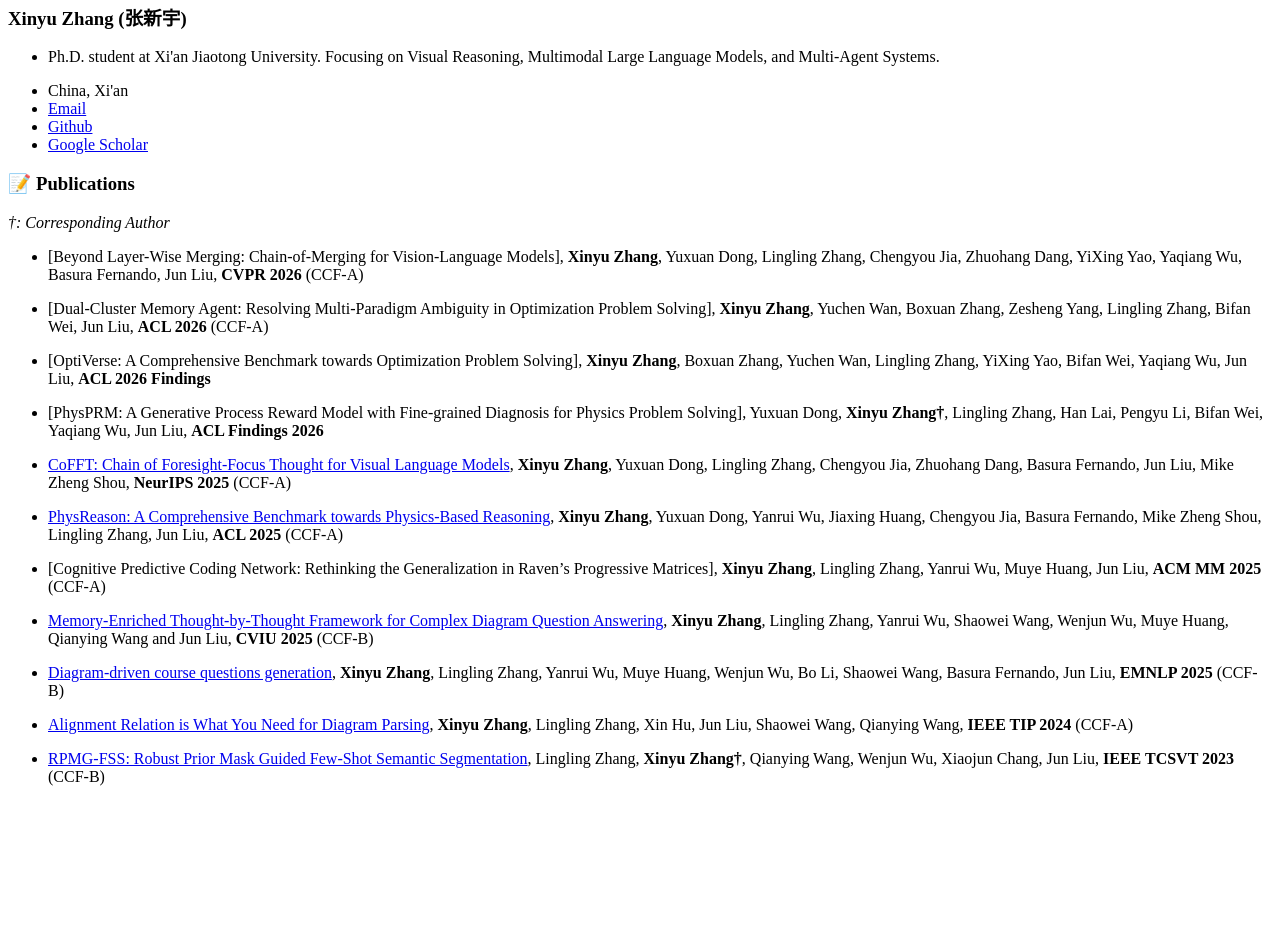
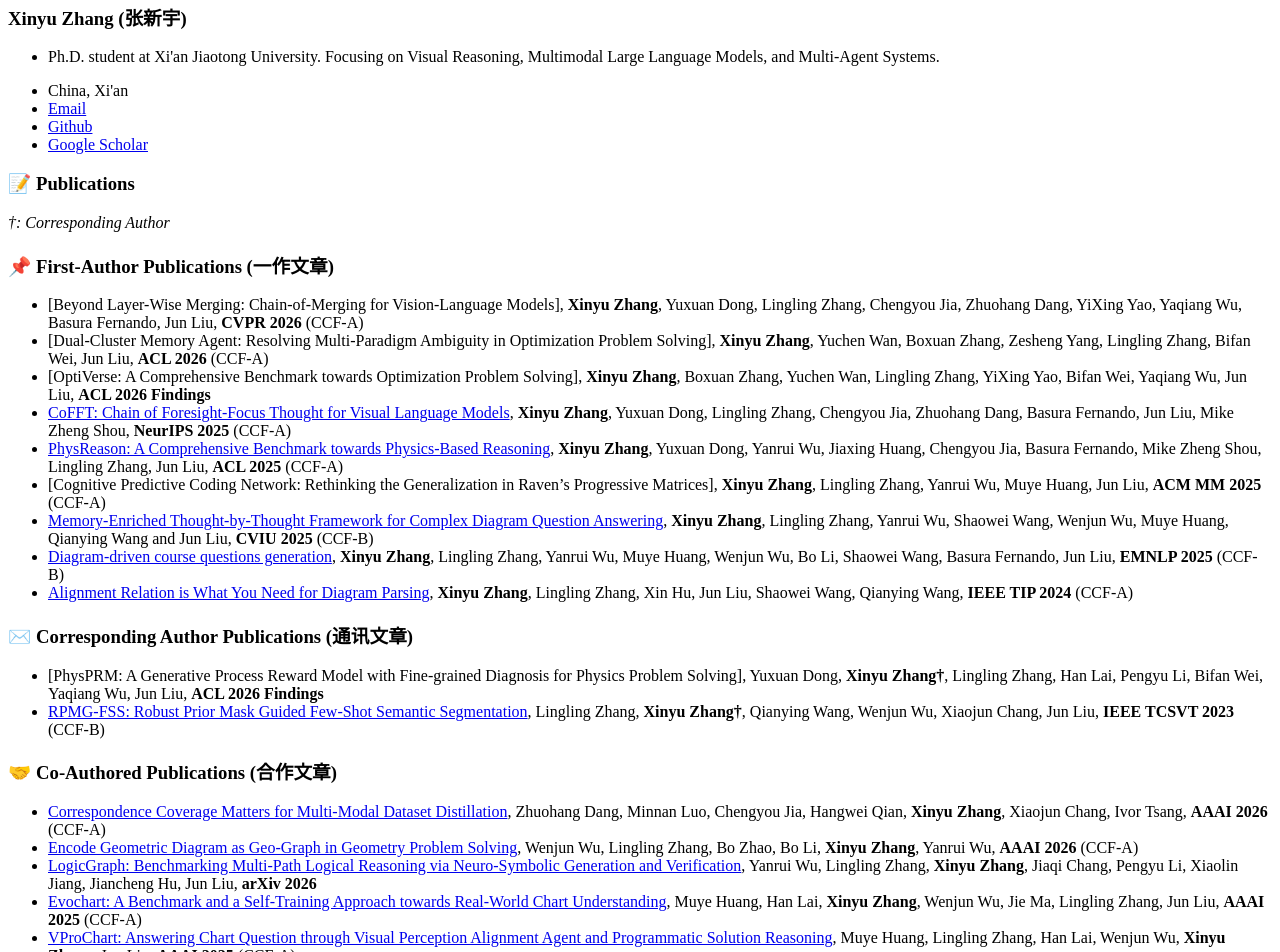
Before and after one commit to dxzxy12138/dxzxy12138.github.io, a Jekyll site: the page built from _pages/includes/pub.md, in a window 1280 px wide and 1400 px high, scrolled down 175 px. Shown: the part 347-1299 px from the top of the window. Built offline with Jekyll 4.4.1, drawn with Linux system fonts in a browser that asks for light colours; our own code applies the rules of GitHub Pages for plain Markdown files; before the commit the page ends 1324 px from its top, so only the background shows below that; some of the changed text lies outside the part shown; grey boxes are pictures that could not be loaded.

Commit message:
更新了内容

```diff
--- a/_pages/includes/pub.md
+++ b/_pages/includes/pub.md
@@ -2,24 +2,30 @@
 
 *†: Corresponding Author*
 
+### 📌 First-Author Publications (一作文章)
+
   - [Beyond Layer-Wise Merging: Chain-of-Merging for Vision-Language Models], **Xinyu Zhang**, Yuxuan Dong, Lingling Zhang, Chengyou Jia, Zhuohang Dang, YiXing Yao, Yaqiang Wu, Basura Fernando, Jun Liu, **CVPR 2026** (CCF-A)
-
   - [Dual-Cluster Memory Agent: Resolving Multi-Paradigm Ambiguity in Optimization Problem Solving], **Xinyu Zhang**, Yuchen Wan, Boxuan Zhang, Zesheng Yang, Lingling Zhang, Bifan Wei, Jun Liu, **ACL 2026** (CCF-A)
-
   - [OptiVerse: A Comprehensive Benchmark towards Optimization Problem Solving], **Xinyu Zhang**, Boxuan Zhang, Yuchen Wan, Lingling Zhang, YiXing Yao, Bifan Wei, Yaqiang Wu, Jun Liu, **ACL 2026 Findings**
-
-  - [PhysPRM: A Generative Process Reward Model with Fine-grained Diagnosis for Physics Problem Solving], Yuxuan Dong, **Xinyu Zhang†**, Lingling Zhang, Han Lai, Pengyu Li, Bifan Wei, Yaqiang Wu, Jun Liu, **ACL Findings 2026**
-
   - [CoFFT: Chain of Foresight-Focus Thought for Visual Language Models](https://arxiv.org/abs/2509.22010), **Xinyu Zhang**, Yuxuan Dong, Lingling Zhang, Chengyou Jia, Zhuohang Dang, Basura Fernando, Jun Liu, Mike Zheng Shou, **NeurIPS 2025** (CCF-A)
-
   - [PhysReason: A Comprehensive Benchmark towards Physics-Based Reasoning](https://arxiv.org/abs/2502.12054), **Xinyu Zhang**, Yuxuan Dong, Yanrui Wu, Jiaxing Huang, Chengyou Jia, Basura Fernando, Mike Zheng Shou, Lingling Zhang, Jun Liu, **ACL 2025** (CCF-A)
-
   - [Cognitive Predictive Coding Network: Rethinking the Generalization in Raven's Progressive Matrices], **Xinyu Zhang**, Lingling Zhang, Yanrui Wu, Muye Huang, Jun Liu, **ACM MM 2025** (CCF-A)
-
   - [Memory-Enriched Thought-by-Thought Framework for Complex Diagram Question Answering](https://www.google.com/search?q=https://doi.org/10.1016/j.cviu.2025.104608), **Xinyu Zhang**, Lingling Zhang, Yanrui Wu, Shaowei Wang, Wenjun Wu, Muye Huang, Qianying Wang and Jun Liu, **CVIU 2025** (CCF-B)
-
   - [Diagram-driven course questions generation](https://aclanthology.org/2025.emnlp-main.305/), **Xinyu Zhang**, Lingling Zhang, Yanrui Wu, Muye Huang, Wenjun Wu, Bo Li, Shaowei Wang, Basura Fernando, Jun Liu, **EMNLP 2025** (CCF-B)
-
   - [Alignment Relation is What You Need for Diagram Parsing](https://ieeexplore.ieee.org/document/10472414), **Xinyu Zhang**, Lingling Zhang, Xin Hu, Jun Liu, Shaowei Wang, Qianying Wang, **IEEE TIP 2024** (CCF-A)
 
+### ✉️ Corresponding Author Publications (通讯文章)
+
+  - [PhysPRM: A Generative Process Reward Model with Fine-grained Diagnosis for Physics Problem Solving], Yuxuan Dong, **Xinyu Zhang†**, Lingling Zhang, Han Lai, Pengyu Li, Bifan Wei, Yaqiang Wu, Jun Liu, **ACL 2026 Findings**
   - [RPMG-FSS: Robust Prior Mask Guided Few-Shot Semantic Segmentation](https://www.google.com/search?q=https://ieeexplore.ieee.org/document/10093904), Lingling Zhang, **Xinyu Zhang†**, Qianying Wang, Wenjun Wu, Xiaojun Chang, Jun Liu, **IEEE TCSVT 2023** (CCF-B)
+
+### 🤝 Co-Authored Publications (合作文章)
+
+  - [Correspondence Coverage Matters for Multi-Modal Dataset Distillation](https://ojs.aaai.org/index.php/AAAI/article/view/39207), Zhuohang Dang, Minnan Luo, Chengyou Jia, Hangwei Qian, **Xinyu Zhang**, Xiaojun Chang, Ivor Tsang, **AAAI 2026** (CCF-A)
+  - [Encode Geometric Diagram as Geo-Graph in Geometry Problem Solving](https://ojs.aaai.org/index.php/AAAI/article/view/39020), Wenjun Wu, Lingling Zhang, Bo Zhao, Bo Li, **Xinyu Zhang**, Yanrui Wu, **AAAI 2026** (CCF-A)
+  - [LogicGraph: Benchmarking Multi-Path Logical Reasoning via Neuro-Symbolic Generation and Verification](https://arxiv.org/abs/2602.21044), Yanrui Wu, Lingling Zhang, **Xinyu Zhang**, Jiaqi Chang, Pengyu Li, Xiaolin Jiang, Jiancheng Hu, Jun Liu, **arXiv 2026**
+  - [Evochart: A Benchmark and a Self-Training Approach towards Real-World Chart Understanding](https://arxiv.org/abs/2409.01577), Muye Huang, Han Lai, **Xinyu Zhang**, Wenjun Wu, Jie Ma, Lingling Zhang, Jun Liu, **AAAI 2025** (CCF-A)
+  - [VProChart: Answering Chart Question through Visual Perception Alignment Agent and Programmatic Solution Reasoning](https://ojs.aaai.org/index.php/AAAI/article/view/32384), Muye Huang, Lingling Zhang, Han Lai, Wenjun Wu, **Xinyu Zhang**, Jun Liu, **AAAI 2025** (CCF-A)
+  - [Cog-DQA: Chain-of-Guiding Learning with Large Language Models for Diagram Question Answering](https://www.computer.org/csdl/proceedings-article/cvpr/2024/530000n969/20hLZnSMFQ4), Shaowei Wang, Lingling Zhang, Longji Zhu, Tao Qin, Kim-Hui Yap, **Xinyu Zhang**, Jun Liu, **CVPR 2024** (CCF-A)
+  - [Alignment-Guided Self-Supervised Learning for Diagram Question Answering](https://ieeexplore.ieee.org/document/10812784/), Shaowei Wang, Lingling Zhang, Wenjun Wu, Tao Qin, **Xinyu Zhang**, Jun Liu, **IEEE TMM 2024** (CCF-B)
+  - [Diagram Visual Grounding: Learning to See with Gestalt-Perceptual Attention](https://www.ijcai.org/proceedings/2023/0093.pdf), Xin Hu, Lingling Zhang, Jun Liu, **Xinyu Zhang**, Wenjun Wu, Qianying Wang, **IJCAI 2023** (CCF-A)
```
